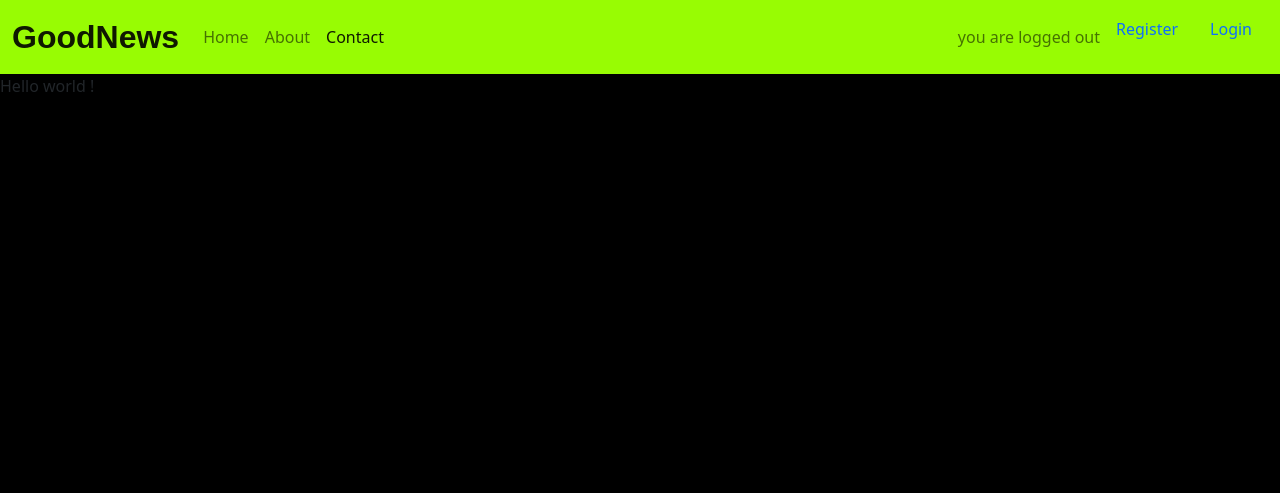
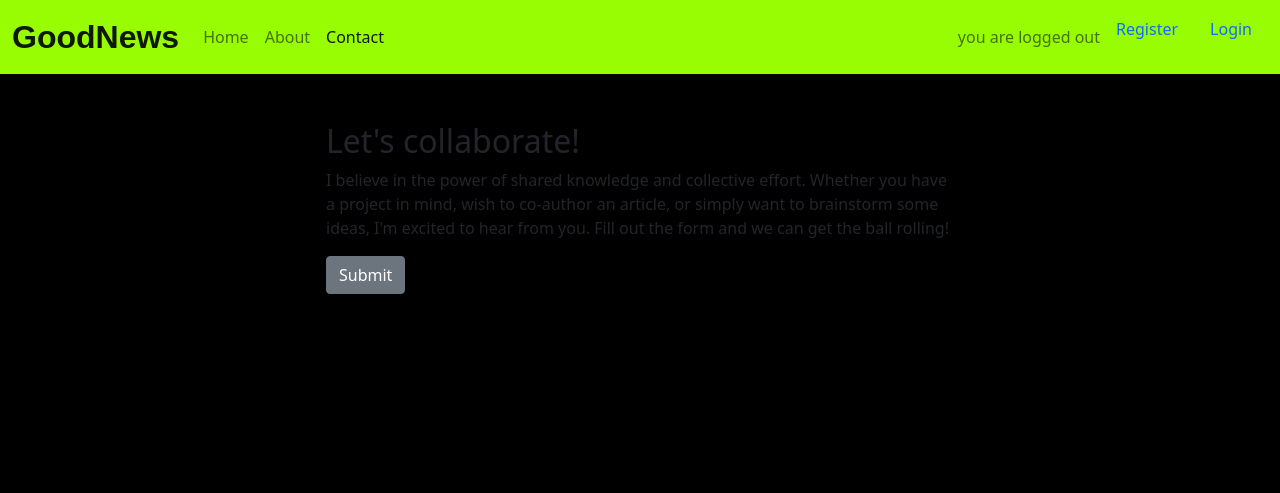
Before and after one commit to FernVR/GoodNewsBlog, a Django app: page /contact/ in a window 1280 px wide. Shown: the top 493 px of the page. Run offline with Django 4.2, Linux system fonts and the light colour scheme; data that the repository does not hold is empty; some libraries are stand-ins or nearby versions; some web fonts are replaced.

Commit message:
add contact form, needs fixing

```diff
--- a/contact/models.py
+++ b/contact/models.py
@@ -7,6 +7,7 @@
     email_address = models.EmailField(max_length=200)
     feedback_message = models.TextField()
     updated_on = models.DateTimeField(auto_now=True)
+    read = models.BooleanField(default=False)
 
     def __str__(self):
-        return self.full_name
+        return f"Contact form message from {self.name}"
--- a/contact/templates/contact/contact.html
+++ b/contact/templates/contact/contact.html
@@ -1,8 +1,26 @@
 {% extends 'base.html' %}
 {% block content %}
 {% load static %}
+{% load crispy_forms_tags %}
 
-<div class="feedback-form">
-    <p> Hello world !</p>
+<div class="row justify-content-center">
+    <div class="col-12 col-md-6 my-5">
+        <h2>Let's collaborate!</h2>
+        <p>I believe in the power of shared knowledge and collective effort.
+            Whether you have a project in mind, wish to co-author
+            an article, or simply want to brainstorm some ideas,
+            I'm excited to hear from you. Fill out the form
+            and we can get the ball rolling!</p>
+
+        <!-- add your form here. Your submit button should
+                            have the classes of btn, btn-secondary -->
+
+        <form method="post">
+            {{ contact | crispy }}
+            {% csrf_token %}
+            <button class="btn btn-secondary" type="submit">Submit</button>
+        </form>
+    </div>
 </div>
+
 {% endblock content %}
--- a/contact/views.py
+++ b/contact/views.py
@@ -1,5 +1,6 @@
 from django.shortcuts import render
 from .models import ContactForm
+from django.contrib import messages
 
 # Create your views here.
 
@@ -7,6 +8,14 @@
     """
     Renders contact page
     """
+    if request.method == "POST":
+        contact_form = ContactForm(data=request.POST)
+        if contact_form.is_valid():
+            contact_form.save()
+            messages.add_message(
+                request, messages.SUCCESS,
+                "Collaboration request received! I endeavour to respond within 2 working days."
+                )
 
     contact = ContactForm.objects.all().order_by('-updated_on').first()
 
```
Also changed, not shown: contact/forms.py (added, +8 -0 lines), blog/migrations/0006_alter_comment_approved.py (added), contact/migrations/0002_contactform_read.py (added).
